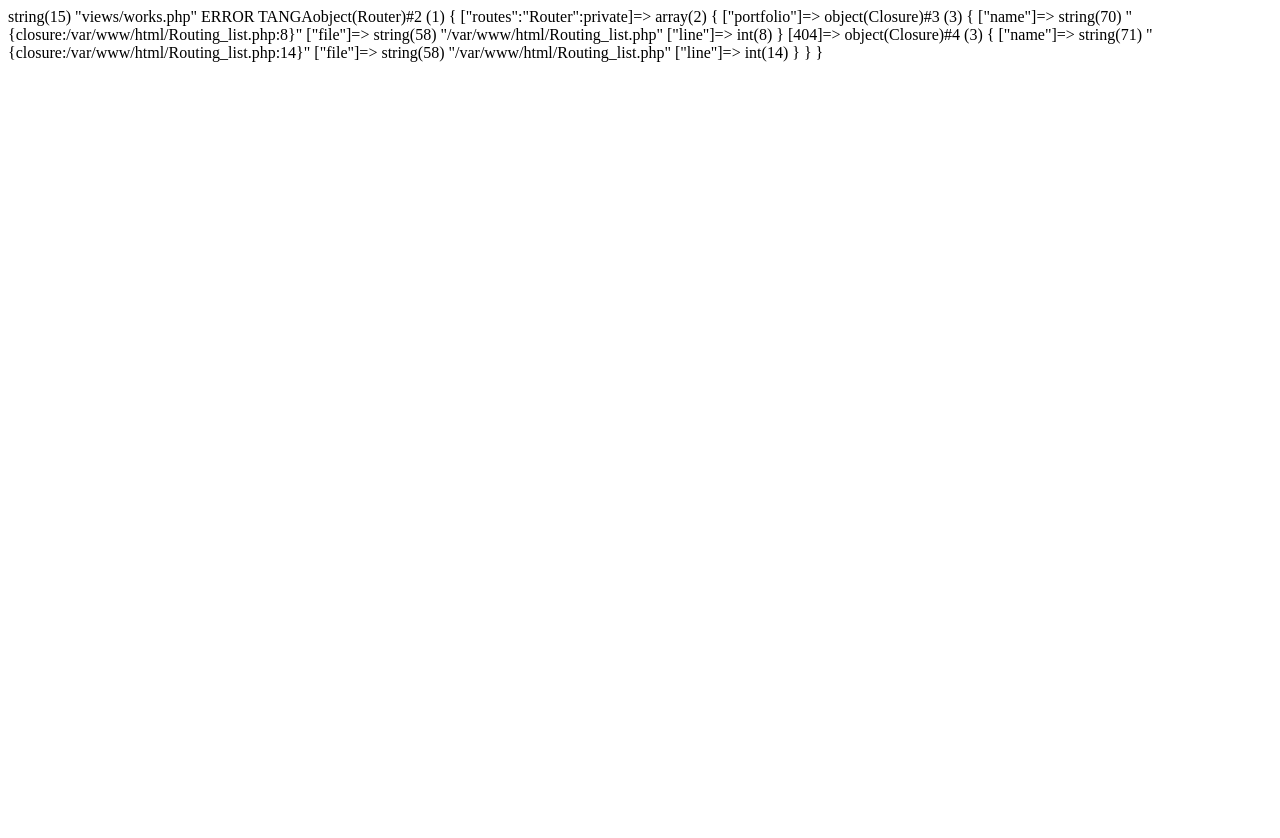
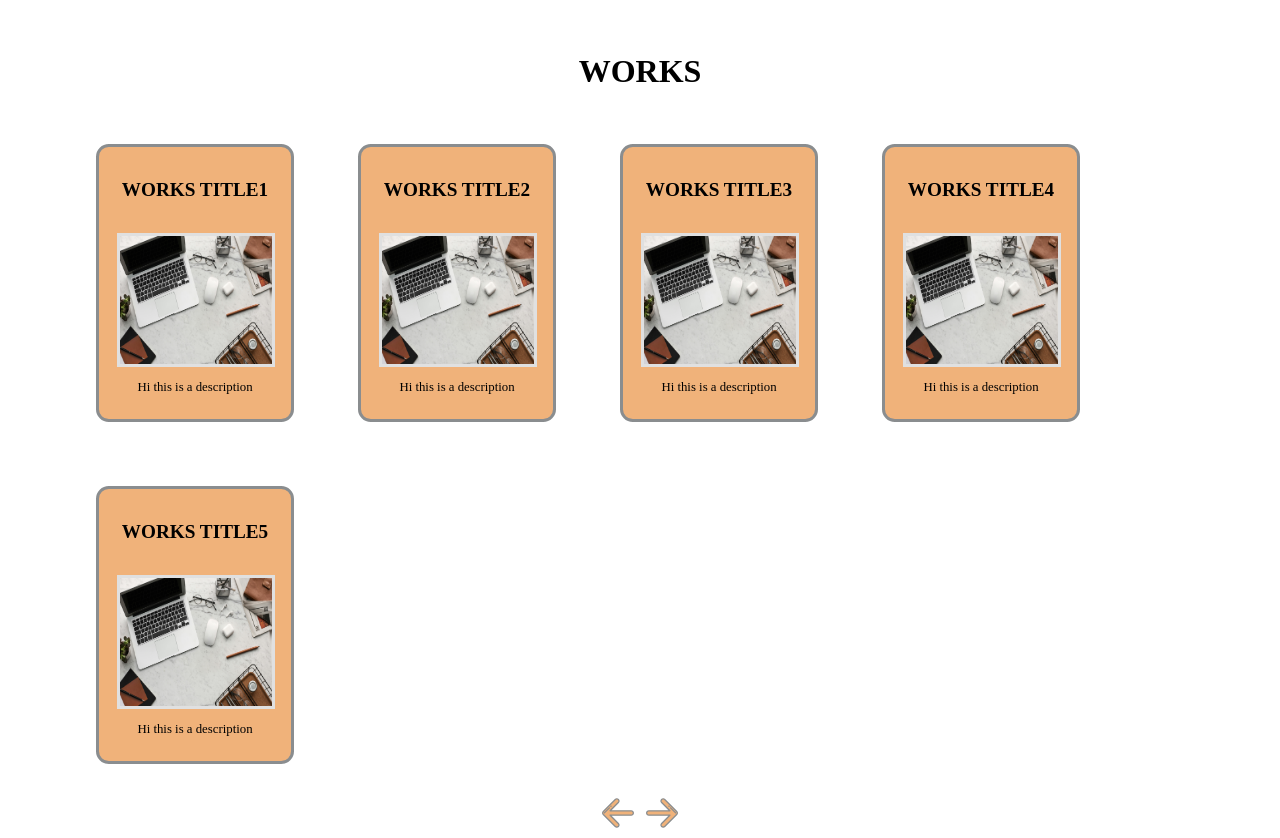
Before and after one commit to engrpaim/My-portfolio, a PHP site: page /views/works.php in a window 1280 px wide. Before the commit the page ends 62 px from the top, so only its background shows below. Run offline with PHP 8.4, Linux system fonts and the light colour scheme.

Commit message:
update 091624

```diff
--- a/Router.php
+++ b/Router.php
@@ -13,7 +13,7 @@ class Router
         if (array_key_exists($requestedRoute, $this->routes)) {
             call_user_func($this->routes[$requestedRoute]);
         } else {
-            $this->routes['404']();
+            //$this->routes['404']();
         }
     }
 }
--- a/Routing_list.php
+++ b/Routing_list.php
@@ -17,7 +17,8 @@ $router->addRoute('404', function () {
 
 
 $requestedRoute = isset($_GET['route']) ? $_GET['route'] : 'portfolio';
-var_dump($requestedRoute);
 
+$recognizedPages = array("portfolio");
+
+in_array($requestedRoute, $recognizedPages) or $_GET['route'] == '' ? $_GET['route'] : include 'views/404.php';
 $router->dispatch($requestedRoute);
-var_dump($router);
--- a/controls/contact_submit.php
+++ b/controls/contact_submit.php
@@ -1,6 +1,9 @@
 <?php
 if (isset($_POST) && $_SERVER['REQUEST_METHOD'] === 'POST') {
-    echo "<script>document.querySelector('#action').style.display='none';</script>";
+
     echo "<script src='./js/contacts.js'></script>";
+    echo "<script src='./js/submit.js'></script>";
+
     include('views/send_email.php');
 }
+//include('views/send_email.php');
--- /dev/null
+++ b/js/submit.js
@@ -0,0 +1,6 @@
+document.querySelector('#action').style.display='none';
+
+
+document.addEventListener('DOMContentLoaded', function() {
+    document.querySelector('.logoContainer').style.paddingTop = '15vh';
+});
--- /dev/null
+++ b/styles/works.css
@@ -0,0 +1,177 @@
+.grid-container {
+  display: flex;
+  flex-wrap: wrap;
+  padding-right: 2rem;
+  padding-left: 3.5rem;
+  padding-top: 0rem;
+}
+
+.card {
+  display: flex;
+  margin: 2rem;
+  background: #f0b27a;
+  padding: 1rem;
+  border-radius: 0.8rem;
+  border: 0.2rem solid #8a8d8f;
+  width: 16rem;
+  min-width: 16rem;
+  max-width: 25rem;
+  height: 25rem;
+  cursor: pointer;
+}
+.work-title {
+  display: flex;
+  justify-content: center;
+  align-items: center;
+}
+.work-description {
+  display: flex;
+  justify-content: center;
+  align-items: center;
+}
+.work-picture {
+  display: flex;
+  justify-content: center;
+  align-items: center;
+  margin-left: 1.5rem;
+  width: 13rem;
+  height: 15rem;
+  border: solid #e0e0e0;
+}
+.card:hover {
+  background: none;
+}
+
+.title {
+  margin-top: 2.5rem;
+  display: flex;
+  justify-content: center;
+  align-items: center;
+}
+.pagination {
+  display: flex;
+  justify-content: center;
+  align-items: center;
+  margin-top: 2rem;
+}
+.pagination button svg {
+  width: 4rem;
+  height: 4rem;
+  transition: fill 0.3s ease;
+}
+.next {
+  cursor: pointer;
+  background: none;
+  border: none;
+  fill: #f0b27a;
+}
+
+.next:hover svg path {
+  fill: #f8553d;
+}
+.prev {
+  background: none;
+  border: none;
+  cursor: pointer;
+  fill: #f0b27a;
+}
+
+.prev:hover svg path {
+  fill: #f8553d;
+}
+@media (max-width: 1900px) {
+  .title {
+    margin-top: 5rem;
+  }
+  .card {
+    margin-top: 5rem;
+    display: grid;
+    width: 14rem;
+    min-width: 14rem;
+    height: 21rem;
+    font-size: 1rem;
+  }
+
+  .work-picture {
+    margin-left: 0.1rem;
+    width: 13.5rem;
+    height: 12rem;
+  }
+
+  .pagination {
+    margin-top: 10rem;
+  }
+}
+
+@media (max-width: 1800px) {
+  .title {
+    margin-top: 2rem;
+  }
+  .card {
+    margin-top: 2rem;
+    display: grid;
+    width: 11rem;
+    min-width: 10rem;
+    height: 17rem;
+    font-size: 0.8rem;
+  }
+
+  .work-picture {
+    margin-top: 2rem;
+    margin-left: 0.1rem;
+    width: 10.5rem;
+    height: 8rem;
+  }
+}
+@media (max-width: 1501px) {
+  .title {
+    margin-top: 10rem;
+  }
+  .card {
+    margin-top: 5rem;
+    display: grid;
+    width: 9rem;
+    min-width: 10rem;
+    height: 15rem;
+    font-size: 0.8rem;
+  }
+
+  .work-picture {
+    margin-left: 0.1rem;
+    width: 9.5rem;
+    height: 8rem;
+  }
+  .pagination {
+    margin-top: 5rem;
+  }
+}
+
+@media (max-width: 1500px) {
+  .title {
+    margin-top: 2rem;
+  }
+  .card {
+    margin-top: 2rem;
+    display: grid;
+    width: 10rem;
+    min-width: 10rem;
+    height: 15rem;
+    font-size: 0.8rem;
+  }
+
+  .work-picture {
+    margin-top: 2rem;
+    margin-left: 0.1rem;
+    width: 9.5rem;
+    height: 8rem;
+  }
+  .pagination {
+    margin-top: 2rem;
+    margin-top: 0;
+  }
+  .pagination button svg {
+    width: 2rem;
+    height: 2rem;
+    transition: fill 0.3s ease;
+  }
+}
--- a/views/Main.php
+++ b/views/Main.php
@@ -33,8 +33,9 @@
     </div>
 
     <div id="works" class="section">
-        <h1>Works</h1>
-        <p>Learn more About us here.</p>
+        <?php
+        include('views/works.php');
+        ?>
     </div>
 
     <div id="contact" class="section">
--- /dev/null
+++ b/views/works.php
@@ -0,0 +1,124 @@
+<link rel="stylesheet" href="styles/works.css">
+<div class="title">
+    <h1>WORKS</h1>
+</div>
+
+<div class="grid-container">
+    <div class="card">
+        <h2 class="work-title">WORKS TITLE1</h2>
+        <img class="work-picture" src="./styles/hom-bg.jpg" alt="estetik">
+        <p class="work-description">Hi this is a description</p>
+        <P></P>
+    </div>
+
+    <div class="card">
+        <h2 class="work-title">WORKS TITLE2</h2>
+        <img class="work-picture" src="./styles/hom-bg.jpg" alt="estetik">
+        <p class="work-description">Hi this is a description</p>
+        <P></P>
+    </div>
+
+    <div class="card">
+        <h2 class="work-title">WORKS TITLE3</h2>
+        <img class="work-picture" src="./styles/hom-bg.jpg" alt="estetik">
+        <p class="work-description">Hi this is a description</p>
+        <P></P>
+    </div>
+
+    <div class="card">
+        <h2 class="work-title">WORKS TITLE4</h2>
+        <img class="work-picture" src="./styles/hom-bg.jpg" alt="estetik">
+        <p class="work-description">Hi this is a description</p>
+        <P></P>
+    </div>
+
+    <div class="card">
+        <h2 class="work-title">WORKS TITLE5</h2>
+        <img class="work-picture" src="./styles/hom-bg.jpg" alt="estetik">
+        <p class="work-description">Hi this is a description</p>
+        <P></P>
+    </div>
+    <div class="card">
+        <h2 class="work-title">WORKS TITLE6</h2>
+        <img class="work-picture" src="./styles/hom-bg.jpg" alt="estetik">
+        <p class="work-description">Hi this is a description</p>
+        <P></P>
+    </div>
+
+
+
+</div>
+<div class="pagination">
+    <button class="prev">
+        <svg xmlns="http://www.w3.org/2000/svg" xmlns:xlink="http://www.w3.org/1999/xlink" height="800px" width="800px" version="1.1" id="Layer_1" viewBox="0 0 512 512" xml:space="preserve">
+            <path id="arrow" d="M261.762,39.428c13.664,13.664,13.664,35.818,0,49.482L129.66,221.011h337.151  c19.324,0,34.989,15.665,34.989,34.989c0,19.324-15.665,34.989-34.989,34.989H129.66l132.101,132.101  c13.664,13.664,13.664,35.818,0,49.482c-13.664,13.664-35.819,13.664-49.482,0L20.447,280.742  c-6.832-6.832-10.248-15.786-10.248-24.741s3.416-17.909,10.248-24.741L212.279,39.428  C225.943,25.763,248.098,25.763,261.762,39.428z" />
+            <g>
+                <path style="fill:#8a8d8f;" d="M237.02,493.021c-12.07,0-23.418-4.7-31.953-13.235L13.236,287.954C4.7,279.418,0,268.07,0,256.001   c0-12.07,4.7-23.417,13.236-31.953L205.067,32.215c8.535-8.535,19.883-13.236,31.953-13.236c12.071,0,23.418,4.7,31.954,13.236   c17.618,17.619,17.618,46.288,0,63.907l-114.691,114.69h312.528c24.918,0,45.189,20.271,45.189,45.189   s-20.271,45.189-45.189,45.189H154.283l114.691,114.69c17.618,17.619,17.618,46.288,0,63.907   C260.44,488.321,249.091,493.021,237.02,493.021z M237.02,39.379c-6.621,0-12.847,2.578-17.529,7.261L27.659,238.471   c-4.682,4.682-7.261,10.908-7.261,17.529c0,6.621,2.578,12.847,7.261,17.529l191.832,191.832   c4.682,4.682,10.908,7.261,17.529,7.261c6.622,0,12.847-2.578,17.529-7.261c9.667-9.666,9.667-25.393,0-35.059L122.449,298.202   c-2.917-2.917-3.79-7.304-2.211-11.115c1.579-3.811,5.297-6.296,9.423-6.296h337.151c13.67,0,24.79-11.121,24.79-24.79   s-11.12-24.79-24.79-24.79H129.66c-4.125,0-7.844-2.486-9.423-6.296s-0.706-8.198,2.211-11.115L254.55,81.698   c9.667-9.666,9.667-25.393,0-35.059C249.867,41.957,243.643,39.379,237.02,39.379z" />
+                <path style="fill:#8a8d8f ;" d="M141.769,160.638c-2.61,0-5.221-0.995-7.212-2.987c-3.983-3.983-3.983-10.441,0-14.425l3.06-3.06   c3.983-3.983,10.441-3.983,14.425,0c3.983,3.983,3.983,10.441,0,14.425l-3.06,3.06C146.99,159.643,144.379,160.638,141.769,160.638   z" />
+                <path style="fill:#8a8d8f ;" d="M38.247,264.16c-2.61,0-5.221-0.995-7.212-2.987c-3.983-3.983-3.983-10.441,0-14.425l80.574-80.574   c3.983-3.983,10.441-3.983,14.425,0c3.984,3.983,3.983,10.441,0,14.425L45.46,261.173C43.468,263.164,40.857,264.16,38.247,264.16z   " />
+            </g>
+        </svg>
+    </button>
+    <button class="next">
+        <svg xmlns="http://www.w3.org/2000/svg" xmlns:xlink="http://www.w3.org/1999/xlink" height="800px" width="800px" version="1.1" id="Layer_1" viewBox="0 0 512 512" xml:space="preserve">
+            <path id="arrow" d="M250.238,39.428c-13.664,13.664-13.664,35.818,0,49.482L382.34,221.011H45.189  c-19.324,0-34.989,15.665-34.989,34.989c0,19.324,15.665,34.989,34.989,34.989H382.34L250.238,423.091  c-13.664,13.664-13.664,35.818,0,49.482c13.664,13.664,35.819,13.664,49.482,0l191.832-191.832  c6.832-6.832,10.248-15.786,10.248-24.741s-3.416-17.909-10.248-24.741L299.721,39.428  C286.057,25.763,263.902,25.763,250.238,39.428z" />
+            <g>
+                <path style="fill:#8a8d8f ;" d="M274.979,493.021c-12.07,0-23.418-4.7-31.953-13.235c-17.618-17.619-17.618-46.288,0-63.907   l114.69-114.69H45.189C20.271,301.189,0,280.918,0,256.001s20.271-45.189,45.189-45.189h312.528l-114.69-114.69   c-17.618-17.619-17.618-46.288,0-63.907c8.535-8.535,19.883-13.236,31.953-13.236c12.071,0,23.418,4.7,31.953,13.236   l191.833,191.832C507.3,232.583,512,243.931,512,256.001s-4.7,23.417-13.235,31.953L306.933,479.786   C298.397,488.321,287.049,493.021,274.979,493.021z M45.189,231.21c-13.67,0-24.79,11.121-24.79,24.79   c0,13.669,11.12,24.79,24.79,24.79H382.34c4.126,0,7.844,2.486,9.422,6.296c1.579,3.811,0.706,8.198-2.21,11.115L257.45,430.303   c-9.667,9.666-9.667,25.393,0,35.059c4.682,4.682,10.907,7.261,17.529,7.261c6.622,0,12.847-2.578,17.529-7.261l191.833-191.833   c4.681-4.681,7.26-10.907,7.26-17.528c0-6.621-2.578-12.847-7.261-17.529L292.508,46.639c-4.682-4.682-10.907-7.261-17.529-7.261   c-6.622,0-12.847,2.578-17.529,7.261c-9.667,9.666-9.667,25.393,0,35.059L389.55,213.799c2.916,2.917,3.789,7.304,2.21,11.115   c-1.578,3.811-5.296,6.296-9.422,6.296H45.189z" />
+                <path style="fill:#8a8d8f ;" d="M370.231,160.638c-2.611,0-5.22-0.995-7.212-2.987l-3.06-3.06c-3.983-3.983-3.983-10.441,0-14.425   c3.984-3.983,10.44-3.983,14.425,0l3.06,3.06c3.983,3.983,3.983,10.441,0,14.425C375.451,159.643,372.842,160.638,370.231,160.638z   " />
+                <path style="fill:#8a8d8f ;" d="M473.753,264.16c-2.611,0-5.22-0.995-7.212-2.987l-80.574-80.574   c-3.983-3.983-3.983-10.441,0-14.425c3.984-3.983,10.44-3.983,14.425,0l80.574,80.574c3.983,3.983,3.983,10.441,0,14.425   C478.973,263.164,476.364,264.16,473.753,264.16z" />
+            </g>
+        </svg>
+    </button>
+</div>
+
+<script>
+    document.addEventListener('DOMContentLoaded', () => {
+        const cards = document.querySelectorAll('.card');
+        const cardsPerPageDesktop = 5;
+        const cardsPerPageMobile = 2;
+        let currentPage = 1;
+
+        function showPage(page, isMobile) {
+            const cardsPerPage = isMobile ? cardsPerPageMobile : cardsPerPageDesktop;
+            const start = (page - 1) * cardsPerPage;
+            const end = start + cardsPerPage;
+
+            cards.forEach((card, index) => {
+                card.style.display = (index >= start && index < end) ? 'block' : 'none';
+            });
+        }
+
+        function setupPagination() {
+            const numPages = Math.ceil(cards.length / cardsPerPageDesktop);
+            const prevButton = document.querySelector('.prev');
+            const nextButton = document.querySelector('.next');
+
+            function handleResize() {
+                const isMobile = window.innerWidth <= 935;
+                const numPages = Math.ceil(cards.length / (isMobile ? cardsPerPageMobile : cardsPerPageDesktop));
+
+                prevButton.addEventListener('click', () => {
+                    if (currentPage > 1) {
+                        currentPage--;
+                        showPage(currentPage, isMobile);
+                    }
+                });
+
+                nextButton.addEventListener('click', () => {
+                    if (currentPage < numPages) {
+                        currentPage++;
+                        showPage(currentPage, isMobile);
+                    }
+                });
+
+
+                showPage(currentPage, isMobile);
+            }
+
+            window.addEventListener('resize', handleResize);
+            handleResize();
+        }
+
+        setupPagination();
+    });
+</script>
```
Also changed, not shown: styles/contacts.css (+26 -0 lines), styles/portfolio.css (+4 -3 lines), styles/send_email.css (+77 -20 lines), views/Contacts.php (+5 -2 lines), views/home.html (+2 -5 lines), views/send_email.php (+17 -5 lines).
